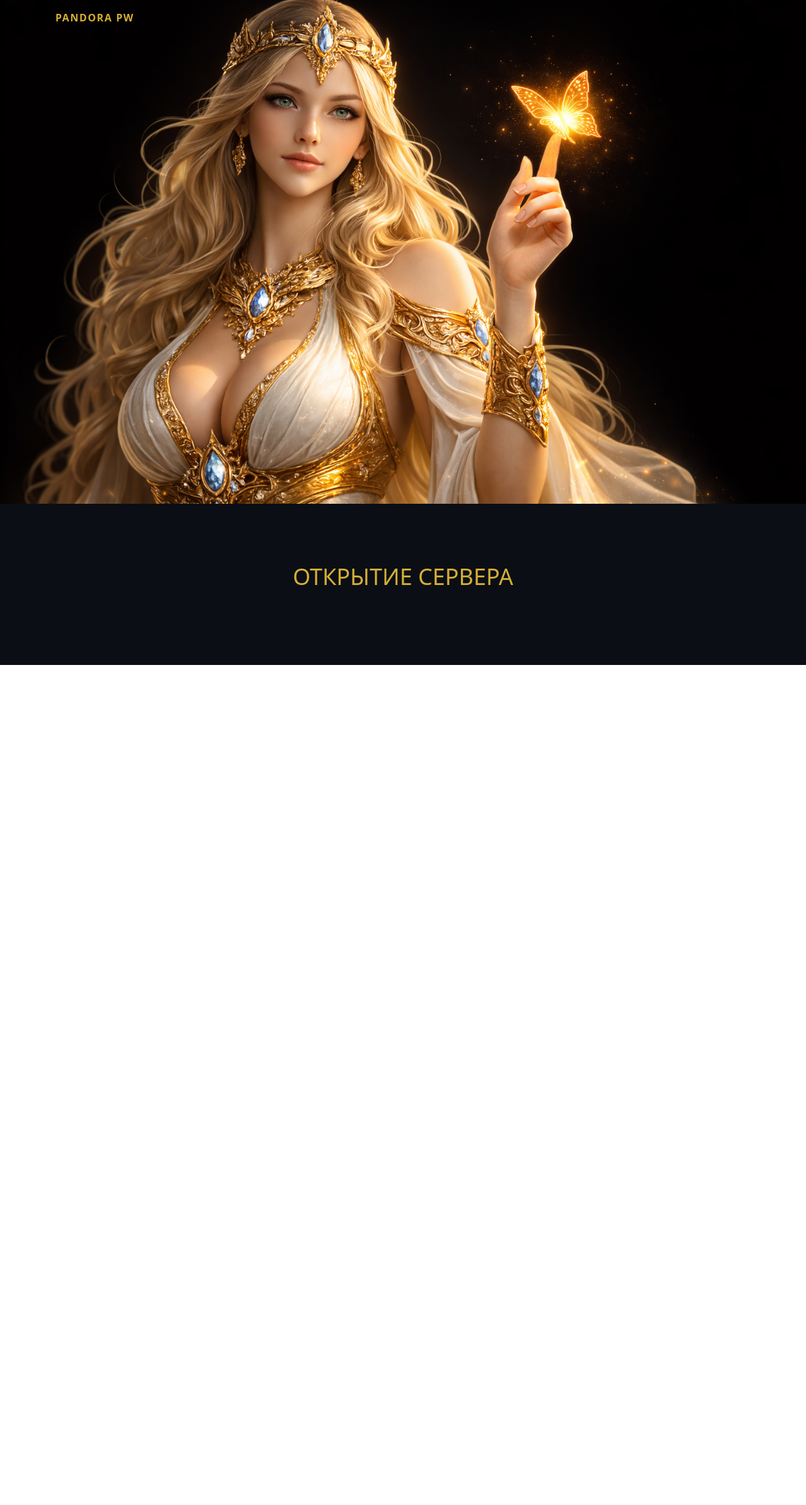
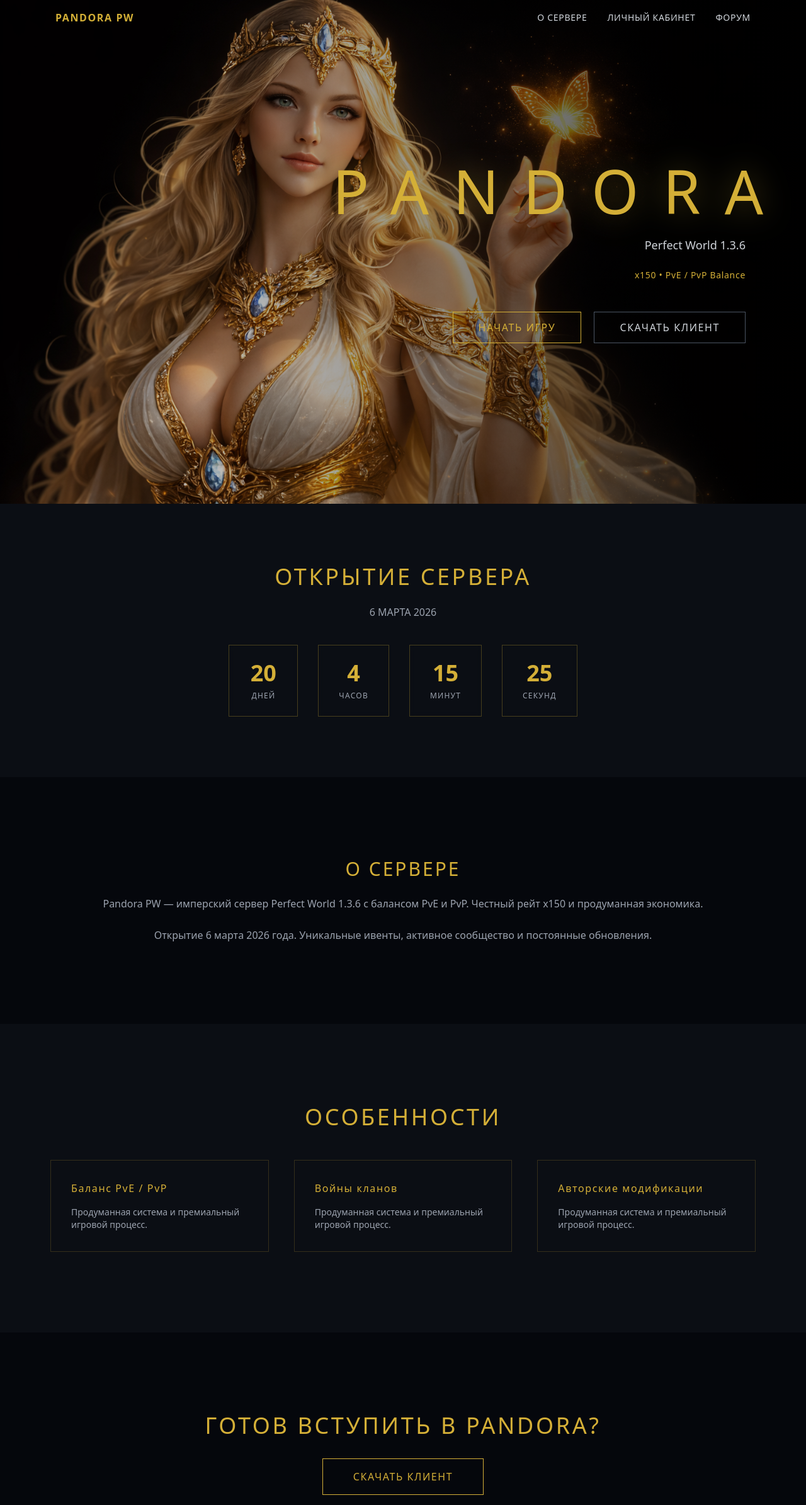
Before and after one commit to notalive23-maker/pandora-pw, a Next.js app: page / in a window 1280 px wide. Shown: the top 2390 px of the page at 63% size. Before the commit the page ends 1056 px from the top, so only its background shows below. Built offline with nearby package versions, Linux system fonts and the light colour scheme.

Commit message:
update page fix ref

```diff
--- a/app/page.tsx
+++ b/app/page.tsx
@@ -1,52 +1,51 @@
+// VERSION TEST 999
 "use client";
 
-import { useEffect, useState } from "react";
-
-type Particle = {
-  x: number;
-  y: number;
-  radius: number;
-  speedY: number;
-  opacity: number;
-};
+import { useEffect, useState, useRef } from "react";
 
 export default function Home() {
   const [offset, setOffset] = useState({ x: 0, y: 0 });
   const [scrolled, setScrolled] = useState(false);
-  const [timeLeft, setTimeLeft] = useState({
-    days: 0,
-    hours: 0,
-    minutes: 0,
-    seconds: 0,
-  });
+  const [timeLeft, setTimeLeft] = useState({ days: 0, hours: 0, minutes: 0, seconds: 0 });
 
-  /* ================= NAVBAR + PARALLAX ================= */
+  const sectionsRef = useRef<(HTMLElement | null)[]>([]);
+
   useEffect(() => {
     const handleMouseMove = (e: MouseEvent) => {
-      const x = (window.innerWidth / 2 - e.clientX) / 60;
-      const y = (window.innerHeight / 2 - e.clientY) / 60;
+      const x = (window.innerWidth / 2 - e.clientX) / 80;
+      const y = (window.innerHeight / 2 - e.clientY) / 80;
       setOffset({ x, y });
     };
 
     const handleScroll = () => {
-      setScrolled(window.scrollY > 40);
+      setScrolled(window.scrollY > 50);
+
+      sectionsRef.current.forEach((section) => {
+        if (!section) return;
+        const rect = section.getBoundingClientRect();
+        if (rect.top < window.innerHeight - 100) {
+          section.classList.add("opacity-100", "translate-y-0");
+          section.classList.remove("opacity-0", "translate-y-10");
+
+          // === STAGGER FOR FEATURE CARDS ===
+          if (section.id === "features") {
+            const cards = section.querySelectorAll(".feature-card");
+            cards.forEach((card, index) => {
+              setTimeout(() => {
+                card.classList.add("opacity-100", "translate-y-0");
+                card.classList.remove("opacity-0", "translate-y-10");
+              }, index * 180);
+            });
+          }
+        }
+      });
     };
 
-    window.addEventListener("mousemove", handleMouseMove);
-    window.addEventListener("scroll", handleScroll);
-
-    return () => {
-      window.removeEventListener("mousemove", handleMouseMove);
-      window.removeEventListener("scroll", handleScroll);
-    };
-  }, []);
-
-  /* ================= COUNTDOWN ================= */
-  useEffect(() => {
+    // === COUNTDOWN ===
     const targetDate = new Date("2026-03-06T00:00:00").getTime();
 
     const timer = setInterval(() => {
-      const now = Date.now();
+      const now = new Date().getTime();
       const distance = targetDate - now;
 
       if (distance <= 0) {
@@ -62,57 +61,36 @@ export default function Home() {
       });
     }, 1000);
 
-    return () => clearInterval(timer);
-  }, []);
+    window.addEventListener("mousemove", handleMouseMove);
+    window.addEventListener("scroll", handleScroll);
+    handleScroll();
 
-  /* ================= INTERSECTION OBSERVER ================= */
-  useEffect(() => {
-    const sections = document.querySelectorAll(".animate-section");
+    // === GOLD PARTICLES ===
+    const canvas = document.getElementById("particles") as HTMLCanvasElement;
+    const ctx = canvas?.getContext("2d");
 
-    const observer = new IntersectionObserver(
-      (entries) => {
-        entries.forEach((entry) => {
-          if (!entry.isIntersecting) return;
-          entry.target.classList.add("opacity-100", "translate-y-0");
-          entry.target.classList.remove("opacity-0", "translate-y-10");
-        });
-      },
-      { threshold: 0.15 }
-    );
-
-    sections.forEach((section) => observer.observe(section));
-
-    return () => observer.disconnect();
-  }, []);
-
-  /* ================= GOLD PARTICLES ================= */
-  useEffect(() => {
-    const canvas = document.getElementById("particles");
-    if (!(canvas instanceof HTMLCanvasElement)) return;
-
-    const ctx = canvas.getContext("2d");
-    if (!ctx) return;
-
+    if (canvas && ctx) {
       canvas.width = window.innerWidth;
       canvas.height = window.innerHeight;
 
-    const particles: Particle[] = [];
+      const particles: any[] = [];
 
-    for (let i = 0; i < 90; i++) {
+      for (let i = 0; i < 80; i++) {
         particles.push({
           x: Math.random() * canvas.width,
           y: Math.random() * canvas.height,
           radius: Math.random() * 2,
-        speedY: Math.random() * 0.6 + 0.2,
-        opacity: Math.random() * 0.5 + 0.2,
+          speedY: Math.random() * 0.5 + 0.2,
+          opacity: Math.random() * 0.4 + 0.1,
         });
       }
 
-    const animate = () => {
+      function animate() {
         ctx.clearRect(0, 0, canvas.width, canvas.height);
 
         particles.forEach((p) => {
           p.y -= p.speedY;
+
           if (p.y < 0) {
             p.y = canvas.height;
             p.x = Math.random() * canvas.width;
@@ -122,20 +100,32 @@ export default function Home() {
           ctx.arc(p.x, p.y, p.radius, 0, Math.PI * 2);
           ctx.fillStyle = `rgba(212,175,55,${p.opacity})`;
           ctx.shadowColor = "#D4AF37";
-        ctx.shadowBlur = 10;
+          ctx.shadowBlur = 6;
           ctx.fill();
         });
 
         requestAnimationFrame(animate);
-    };
+      }
 
       animate();
+    }
+
+    return () => {
+      window.removeEventListener("mousemove", handleMouseMove);
+      window.removeEventListener("scroll", handleScroll);
+    };
   }, []);
 
   return (
     <main className="relative bg-[#05070c] text-white overflow-hidden">
-      <canvas id="particles" className="fixed inset-0 z-0 pointer-events-none" />
 
+      {/* PARTICLES CANVAS */}
+      <canvas
+        id="particles"
+        className="fixed inset-0 z-0 pointer-events-none"
+      />
+
+      {/* NAVBAR */}
       <nav
         className={`fixed top-0 w-full z-50 transition-all duration-500 ${
           scrolled
@@ -143,24 +133,147 @@ export default function Home() {
             : "bg-transparent"
         }`}
       >
-        <div className="max-w-6xl mx-auto px-6 py-4 text-[#D4AF37] font-semibold tracking-widest">
+        <div className="max-w-6xl mx-auto flex justify-between items-center px-6 py-4">
+          <div
+            onClick={() => window.scrollTo({ top: 0, behavior: "smooth" })}
+            className="text-[#D4AF37] tracking-widest font-semibold cursor-pointer"
+          >
             PANDORA PW
+          </div>
+          <div className="flex gap-8 text-sm tracking-wider text-gray-300">
+            <button
+              onClick={() => {
+                document.getElementById("info-section")?.scrollIntoView({ behavior: "smooth" });
+              }}
+              className="hover:text-[#D4AF37] transition"
+            >
+              О СЕРВЕРЕ
+            </button>
+            <button className="hover:text-[#D4AF37] transition">ЛИЧНЫЙ КАБИНЕТ</button>
+            <button className="hover:text-[#D4AF37] transition">
+              ФОРУМ
+            </button>
+          </div>
         </div>
       </nav>
 
-      <section className="relative min-h-screen flex items-center justify-end px-8 md:px-20">
+      {/* HERO WITH GODDESS */}
+      <section className="relative min-h-screen flex items-center justify-end overflow-hidden px-8 md:px-20">
+
         <img
           src="/images/goddess-hero.png"
           alt="Pandora Goddess"
           style={{ transform: `translate(${offset.x}px, ${offset.y}px)` }}
-          className="absolute inset-0 w-full h-full object-cover object-left"
+          className="absolute inset-0 w-full h-full object-cover object-left transition-transform duration-200"
         />
+
+        <div className="absolute inset-0 bg-gradient-to-r from-black/10 via-black/40 to-black/80" />
+
+        <div className="relative z-20 max-w-2xl text-right space-y-6 pr-4">
+          <h1 className="text-6xl md:text-8xl tracking-[0.4em] text-[#D4AF37] drop-shadow-[0_0_25px_rgba(212,175,55,0.4)]">
+            PANDORA
+          </h1>
+
+          <p className="text-gray-300 text-lg">
+            Perfect World 1.3.6
+          </p>
+
+          <p className="text-[#D4AF37] text-sm tracking-wider">
+            x150 • PvE / PvP Balance
+          </p>
+
+          <div className="flex justify-end gap-5 pt-6">
+            <button className="px-10 py-3 border border-[#D4AF37] text-[#D4AF37] tracking-widest hover:bg-[#D4AF37] hover:text-black transition-all duration-300">
+              НАЧАТЬ ИГРУ
+            </button>
+
+            <button className="px-10 py-3 border border-gray-600 text-gray-300 tracking-widest hover:border-[#D4AF37] hover:text-[#D4AF37] transition-all duration-300">
+              СКАЧАТЬ КЛИЕНТ
+            </button>
+          </div>
+        </div>
       </section>
 
-      <section className="animate-section opacity-0 translate-y-10 transition-all duration-1000 py-24 text-center bg-[#0b0e14]">
-        <h2 className="text-4xl text-[#D4AF37] mb-6">
+      {/* COUNTDOWN SECTION */}
+      <section className="py-24 px-8 md:px-20 text-center bg-[#0b0e14] relative z-10">
+        <h2 className="text-4xl tracking-widest text-[#D4AF37] mb-6">
           ОТКРЫТИЕ СЕРВЕРА
         </h2>
+        <p className="text-gray-400 mb-10">6 МАРТА 2026</p>
+
+        <div className="flex justify-center gap-8 text-center flex-wrap">
+          {[
+            { label: "ДНЕЙ", value: timeLeft.days },
+            { label: "ЧАСОВ", value: timeLeft.hours },
+            { label: "МИНУТ", value: timeLeft.minutes },
+            { label: "СЕКУНД", value: timeLeft.seconds },
+          ].map((item, i) => (
+            <div key={i} className="border border-[#D4AF37]/30 px-8 py-6 min-w-[110px] backdrop-blur-sm hover:border-[#D4AF37] transition duration-300">
+              <div className="text-3xl md:text-4xl text-[#D4AF37] font-semibold">
+                {item.value}
+              </div>
+              <div className="text-xs text-gray-400 tracking-widest mt-2">
+                {item.label}
+              </div>
+            </div>
+          ))}
+        </div>
+      </section>
+
+      {/* ABOUT */}
+      <section id="info-section" className="py-32 px-8 md:px-20 relative z-10">
+        <div className="max-w-5xl mx-auto text-center space-y-6">
+          <h2 className="text-3xl tracking-widest text-[#D4AF37]">
+            О СЕРВЕРЕ
+          </h2>
+          <p className="text-gray-400 leading-relaxed">
+            Pandora PW — имперский сервер Perfect World 1.3.6 с балансом PvE и PvP.
+            Честный рейт x150 и продуманная экономика.
+          </p>
+          <p className="text-gray-400 leading-relaxed">
+            Открытие 6 марта 2026 года. Уникальные ивенты, активное сообщество и
+            постоянные обновления.
+          </p>
+        </div>
+      </section>
+
+      {/* FEATURES */}
+      <section
+        ref={(el) => (sectionsRef.current[1] = el)}
+        className="py-32 px-8 md:px-20 bg-[#0b0e14] opacity-0 translate-y-10 transition-all duration-1000"
+        id="features"
+      >
+        <h2 className="text-4xl tracking-widest text-[#D4AF37] mb-12 text-center">ОСОБЕННОСТИ</h2>
+
+        <div className="grid md:grid-cols-3 gap-10 max-w-6xl mx-auto">
+          {["Баланс PvE / PvP", "Войны кланов", "Авторские модификации"].map((title, i) => (
+            <div
+              key={i}
+              className="feature-card group relative overflow-hidden border border-[#D4AF37]/20 p-8 opacity-0 translate-y-10 transition-all duration-700 hover:border-[#D4AF37] hover:-translate-y-3 hover:scale-[1.03] hover:shadow-[0_0_40px_rgba(212,175,55,0.35)]"
+            >
+              <div className="absolute inset-0 opacity-0 group-hover:opacity-100 transition duration-700 bg-[radial-gradient(circle_at_center,rgba(212,175,55,0.15),transparent_70%)]" />
+              <div className="absolute bottom-0 left-0 h-[2px] w-0 bg-[#D4AF37] transition-all duration-500 group-hover:w-full" />
+              <h3 className="text-[#D4AF37] mb-4 tracking-widest transition-all duration-300 group-hover:tracking-[0.2em] group-hover:text-[#f5d76e]">{title}</h3>
+              <p className="text-gray-400 text-sm transition-all duration-300 group-hover:text-gray-200">
+                Продуманная система и премиальный игровой процесс.
+              </p>
+            </div>
+          ))}
+        </div>
+      </section>
+
+      {/* DOWNLOAD */}
+      <section
+        ref={(el) => (sectionsRef.current[2] = el)}
+        className="py-32 px-8 md:px-20 text-center opacity-0 translate-y-10 transition-all duration-1000"
+        id="download"
+      >
+        <h2 className="text-4xl tracking-widest text-[#D4AF37] mb-8">
+          ГОТОВ ВСТУПИТЬ В PANDORA?
+        </h2>
+        <button className="px-12 py-4 border border-[#D4AF37] text-[#D4AF37] tracking-widest hover:bg-[#D4AF37] hover:text-black transition-all duration-300">
+          СКАЧАТЬ КЛИЕНТ
+        </button>
       </section>
     </main>
   );
```
Lines whose indentation alone changed are shown as unchanged.
